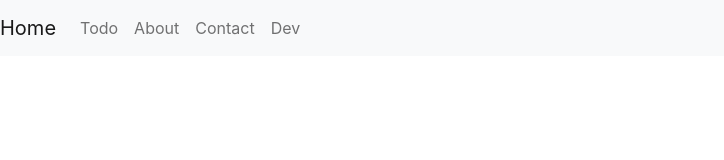
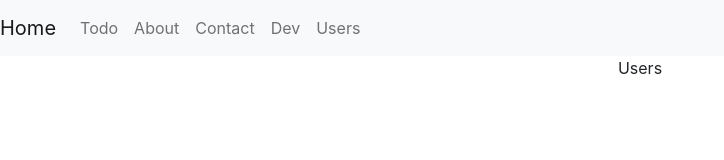
Before and after one commit to hrishikeshps/react-todo, a React (Create React App) app: page /users in a window 1280 px wide. Shown: the top 160 px of the page, without its empty margins (0-724 px from the left). Built offline with nearby package versions, Linux system fonts and the light colour scheme; no server answers.

Commit message:
adding axios call

```diff
--- a/src/App.js
+++ b/src/App.js
@@ -1,15 +1,16 @@
 import './App.css';
 import { useState, useEffect } from 'react';
+import {
+  Routes,
+  Route
+} from "react-router-dom";
 import Header from './components/header';
-// import TodoList from './components/TodoList';
 import About from './pages/About';
 import Contact from './pages/Contact';
 import Dev from './pages/Dev';
 import Todo from './pages/Todo';
-import {
-  Routes,
-  Route
-} from "react-router-dom";
+import Users from './pages/Users';
+
 
 function App() {
   const [title, updateTitle] = useState('TODO App')
@@ -31,6 +32,7 @@ function App() {
           <Route path="about" element={<About />} />
           <Route path="contact" element={<Contact />} />
           <Route path="dev" element={<Dev />} />
+          <Route path="users" element={<Users />} />
         </Routes>
     </div>
   );
--- a/src/components/header.js
+++ b/src/components/header.js
@@ -22,6 +22,9 @@ function Header(props) {
                     <li className="nav-item">
                         <Link className="nav-link" to="/dev">Dev</Link>
                     </li>
+                    <li className="nav-item">
+                        <Link className="nav-link" to="/users">Users</Link>
+                    </li>
                 </ul>
             </div>
         </nav>
--- a/src/pages/Contact.js
+++ b/src/pages/Contact.js
@@ -1,4 +1,6 @@
 import React from 'react'
+
+
 
 function Contact() {
   return (
--- /dev/null
+++ b/src/pages/Users.js
@@ -0,0 +1,33 @@
+import React, { useEffect, useState} from 'react'
+
+function Users() {
+
+    const [users, setUsers] = useState([])
+
+    useEffect(() => {
+        fetch("https://jsonplaceholder.typicode.com/users")
+          .then(res => res.json())
+          .then(
+            (result) => {
+                console.log(result)
+                setUsers(result)
+            //   setIsLoaded(true);
+            //   setItems(result);
+            },
+            // Note: it's important to handle errors here
+            // instead of a catch() block so that we don't swallow
+            // exceptions from actual bugs in components.
+            (error) => {
+            //   setIsLoaded(true);
+            //   setError(error);
+            }
+          )
+      }, [])
+
+  return (
+    <div>Users</div>
+  )
+}
+
+
+export default Users
```
